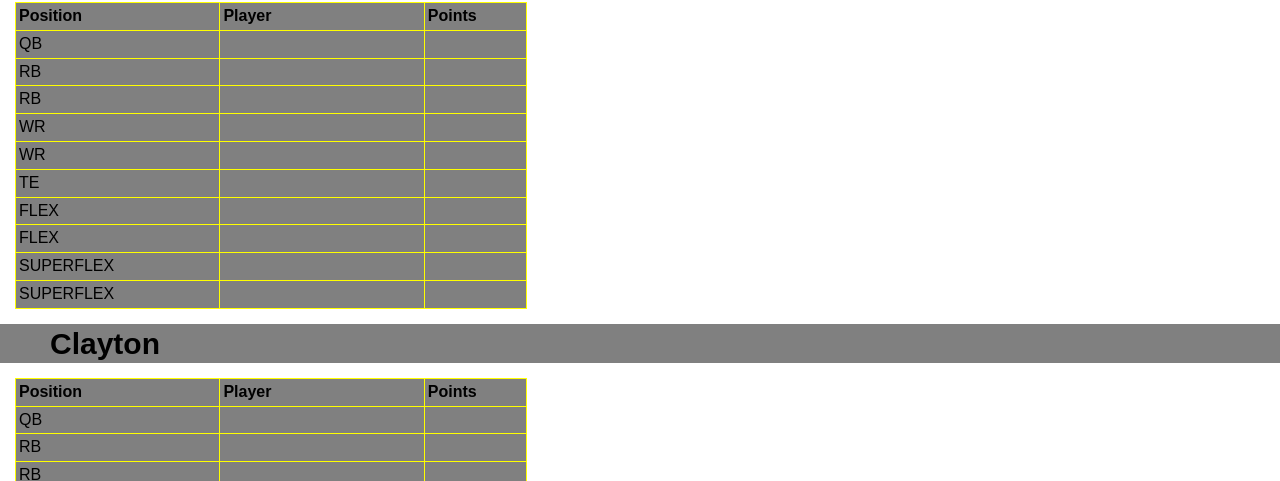
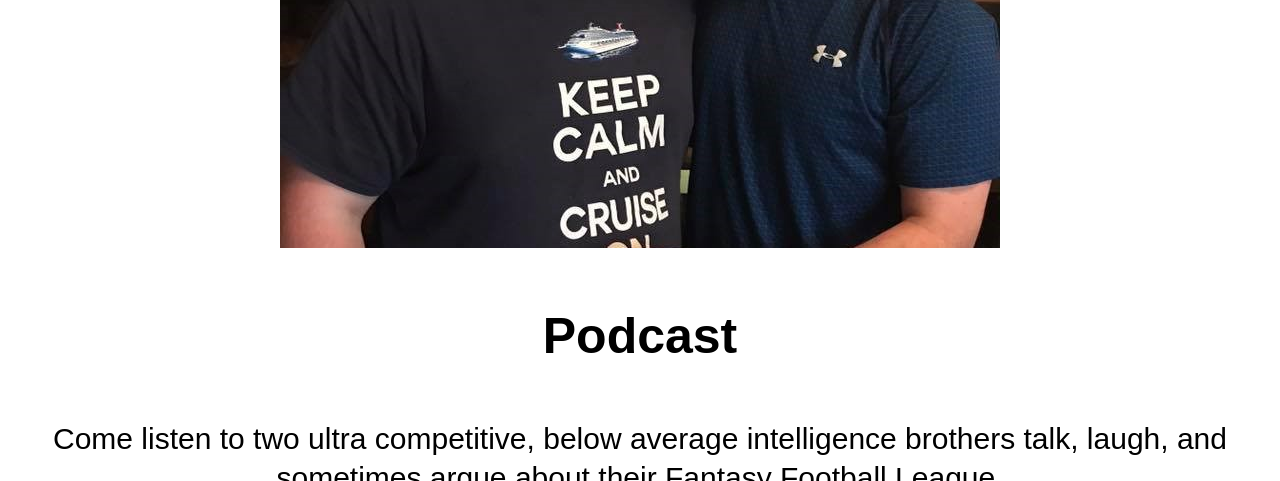
Before and after one commit to adamhood15/football-fanatics, a plain HTML site: page index.html in a window 1280 px wide. Shown: the part 639-1120 px from the top of the page. Drawn offline with Linux system fonts and the light colour scheme.

Commit message:
added image to home section

```diff
--- a/index.html
+++ b/index.html
@@ -35,11 +35,11 @@
 
         </header>
 
-        <main>
+    <main>
             <hr>
         <section class = "section-1" id = "Home">
             <h1>Welcome Football Fanatics!</h1>
-            <!--Insert home section image of Clayton and Adam-->
+                <img src="assets/adam.clayton.jpg" alt="adam and clayton standing together">
 
         </section>
 
```
Also changed, not shown: assets/adam.clayton.jpg (added).
